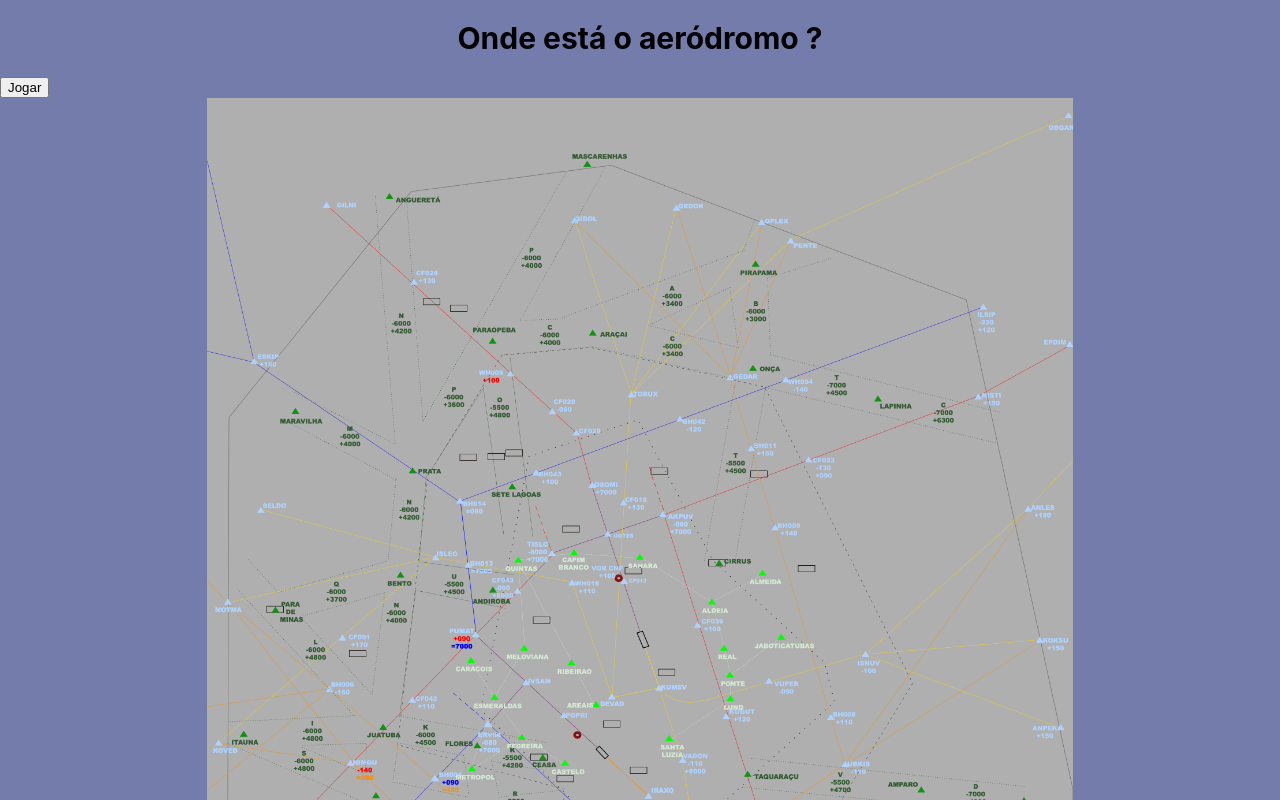
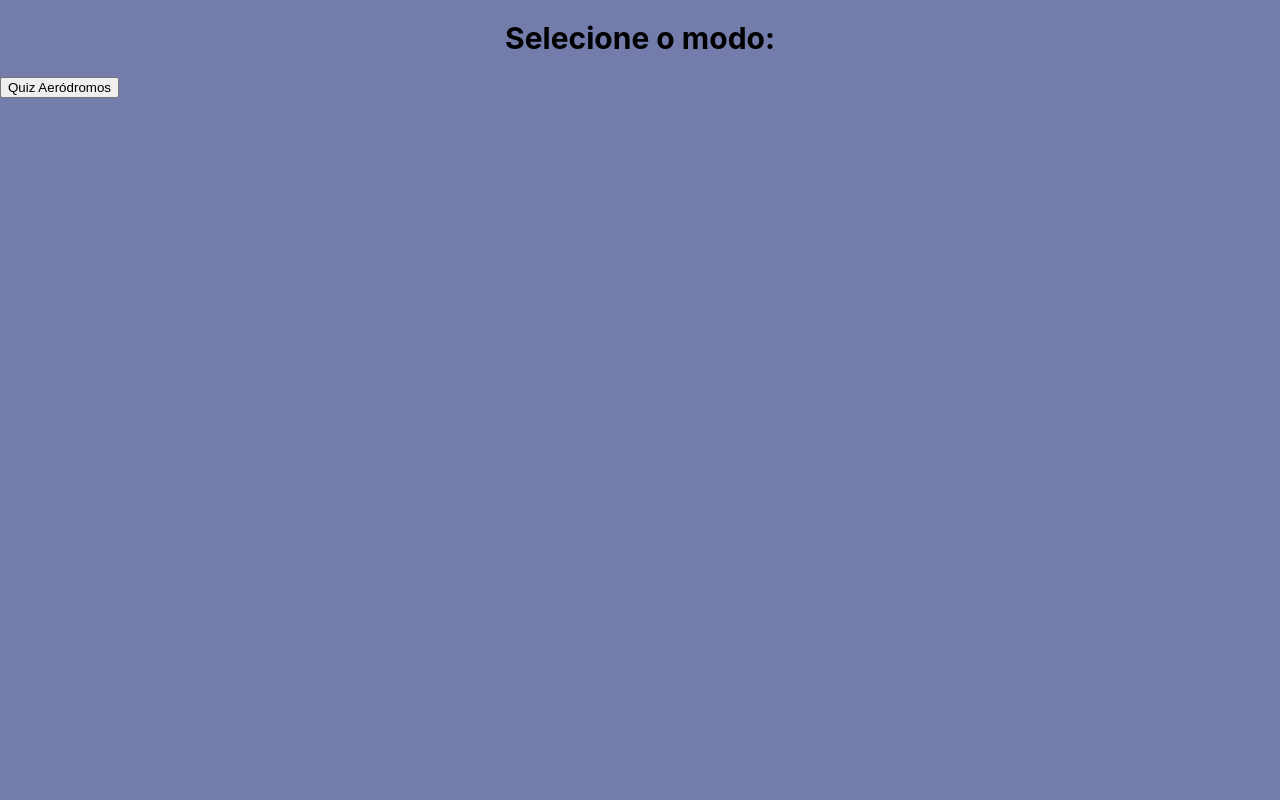
Before and after one commit to duduferrer/Quiz-TMA-BH, a React (Create React App) app: page / in a window 1280 px wide. Shown: the top 800 px of the page. Built offline with nearby package versions, Linux system fonts and the light colour scheme.

Commit message:
adicionado router

```diff
--- a/package.json
+++ b/package.json
@@ -9,6 +9,7 @@
     "firebase": "^9.15.0",
     "react": "^18.2.0",
     "react-dom": "^18.2.0",
+    "react-router-dom": "^6.6.2",
     "react-scripts": "5.0.1",
     "web-vitals": "^2.1.4"
   },
--- a/src/index.js
+++ b/src/index.js
@@ -2,12 +2,18 @@ import React from 'react';
 import ReactDOM from 'react-dom/client';
 import './style/index.css';
 import App from './pages/App';
+import { BrowserRouter, Routes, Route } from 'react-router-dom';
+import Home from './pages/Home/Home';
 
 
 const root = ReactDOM.createRoot(document.getElementById('root'));
 root.render(
   <React.StrictMode>
-      <App />
+    <BrowserRouter>
+      <Routes>
+        <Route path="/" element={<Home/>}/>
+      </Routes>
+    </BrowserRouter>
   </React.StrictMode>
 );
 
--- a/src/pages/Home/Home.js
+++ b/src/pages/Home/Home.js
@@ -1,15 +1,12 @@
 import '../Home/Home.css'
-import map from '../assets/images/13x16 sem legenda AD.png'
 
 function Home() {
+
   return (
     <div className="Home">
       <div><h1>Selecione o modo:</h1></div>
-      <div className="img">
-        <img src={map} class="map" alt="Video Mapa"/>
-        <div id="marcador"></div>
+        <button>Quiz Aeródromos</button>
       </div>
-    </div>
   );
 }
 
--- a/src/pages/MapQuestion/MapQuestion.js
+++ b/src/pages/MapQuestion/MapQuestion.js
@@ -19,7 +19,7 @@ export const MapQuestion = ()=>{
         alreadyAnswered: false
     });
 
-
+    //TODO criar funcao pra inicio de jogo, onde pega a lista do banco de dados e seleciona o primeiro ad
     async function getADArray(){
         let airdromesArray = await getAirdromesData()
         localStorage.setItem('airdromesArray', JSON.stringify(airdromesArray))
```
Also changed, not shown: 1 other file (tests, documents, lock files or other folders).
